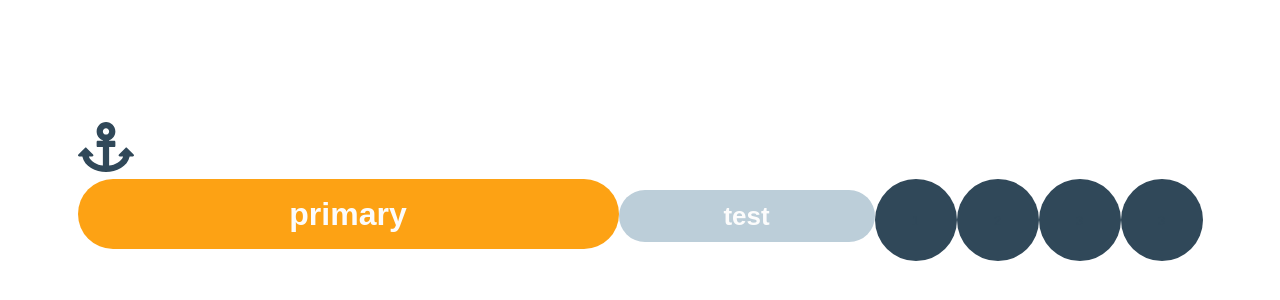
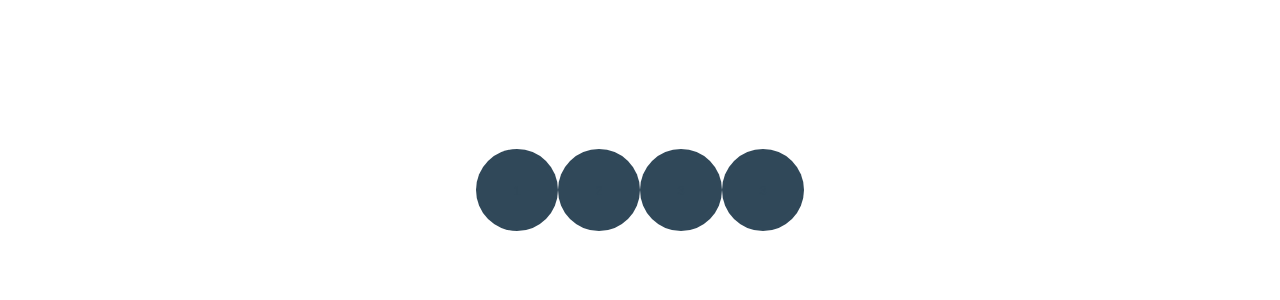
Before and after one commit to ssejjemba/memory, a Next.js app: page / in a window 1280 px wide. Shown: the part 210-510 px from the top of the page. Built offline with nearby package versions, Linux system fonts and the light colour scheme.

Commit message:
feat(memoryCellButton) add choseMemoryCell function

```diff
--- a/components/Buttons/memoryCellButton/MemoryCellButton.tsx
+++ b/components/Buttons/memoryCellButton/MemoryCellButton.tsx
@@ -6,18 +6,30 @@ type memoryCellButtonProps = {
 };
 
 let chosenCellValue: string[] = [];
-let chosenCellElement: [] = [];
+let chosenCellElements: HTMLElement[] = [];
 
 const choseMemoryCell = (event: React.MouseEvent<HTMLButtonElement, MouseEvent>) => {
   const cell = event.currentTarget.innerHTML;
+  const cellElement: HTMLElement = event.currentTarget;
+
   chosenCellValue.push(cell);
-  console.log(chosenCellValue);
+  chosenCellElements.push(cellElement);
+
+  console.log(chosenCellElements);
+
   if (chosenCellValue.length === 2 && chosenCellValue[1] === chosenCellValue[0]) {
-    console.log('You gat me');
+    //chnage styles for the chosen elements
+
+    //empty chosen cell values array
     chosenCellValue = [];
+    //change styles of chosen matching cells
+    chosenCellElements = [];
   } else if (chosenCellValue.length === 2 && chosenCellValue[1] !== chosenCellValue[0]) {
     console.log('Try again');
+    //empty chosen cell values array
     chosenCellValue = [];
+    //empty chosen cell elements array
+    chosenCellElements = [];
   }
 };
 
--- a/pages/index.tsx
+++ b/pages/index.tsx
@@ -1,16 +1,10 @@
 import { MemoryCellButton } from '../components/Buttons/memoryCellButton/MemoryCellButton';
-import { Menubutton } from '../components/Buttons/MenuButton/MenuButton';
-import { MenuSelectionbutton } from '../components/Buttons/MenuSelectionButton/MenuSelectionButton';
 import { AnchorIcon } from '../components/Icons/anchor-icon/AnchorIcon';
-
 import styles from './styles.module.css';
 
 export default function Home() {
   return (
     <div>
-      <AnchorIcon className={styles.icon} />
-      <Menubutton buttonName="primary" />
-      <MenuSelectionbutton buttonName="test" />
       <MemoryCellButton buttonName="1" />
       <MemoryCellButton buttonName="2" />
       <MemoryCellButton buttonName="3" />
```
